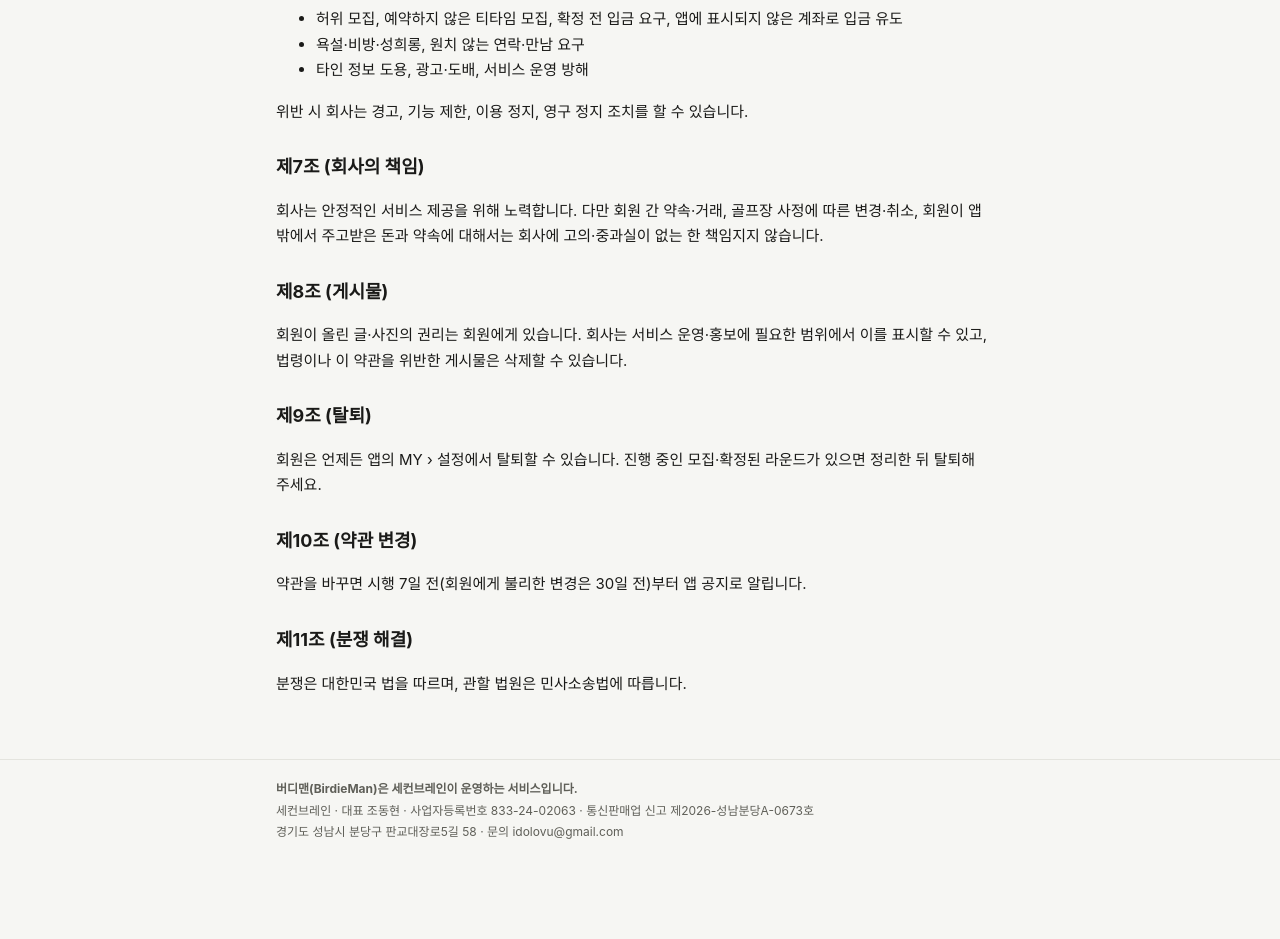
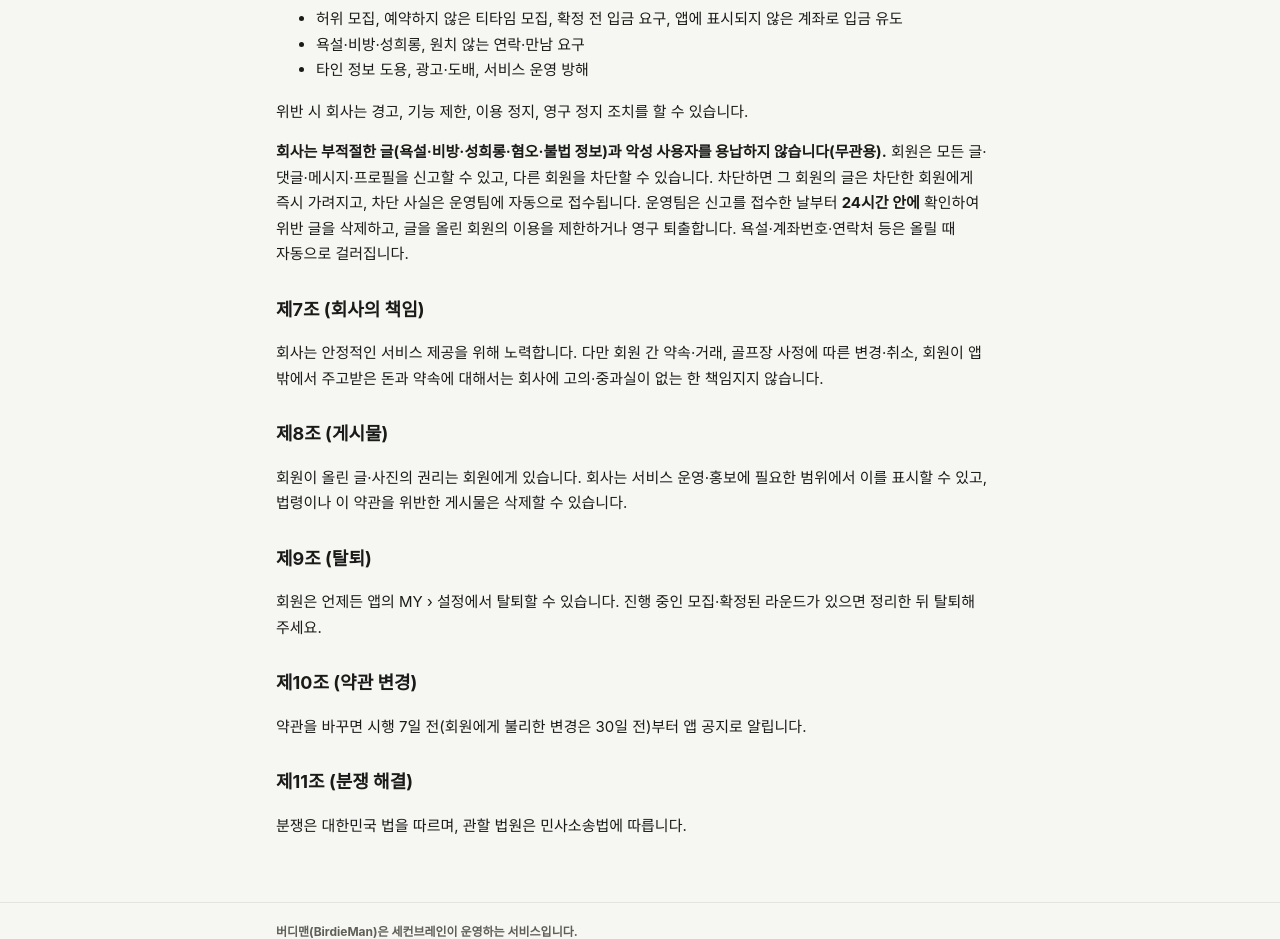
Before and after one commit to dong-hyun-cho/birdieman-site, a plain HTML site: page terms.html in a window 1280 px wide. Shown: the part 1100-2039 px from the top of the page. Before the commit the page ends 1975 px from the top, so only its background shows below. Drawn offline with Linux system fonts and the light colour scheme.

Commit message:
약관: 부적절한 글·악성 사용자 무관용, 24시간 처리·퇴출 조항

```diff
--- a/terms.html
+++ b/terms.html
@@ -45,6 +45,7 @@
 <li>타인 정보 도용, 광고·도배, 서비스 운영 방해</li>
 </ul>
 <p>위반 시 회사는 경고, 기능 제한, 이용 정지, 영구 정지 조치를 할 수 있습니다.</p>
+<p><strong>회사는 부적절한 글(욕설·비방·성희롱·혐오·불법 정보)과 악성 사용자를 용납하지 않습니다(무관용).</strong> 회원은 모든 글·댓글·메시지·프로필을 신고할 수 있고, 다른 회원을 차단할 수 있습니다. 차단하면 그 회원의 글은 차단한 회원에게 즉시 가려지고, 차단 사실은 운영팀에 자동으로 접수됩니다. 운영팀은 신고를 접수한 날부터 <strong>24시간 안에</strong> 확인하여 위반 글을 삭제하고, 글을 올린 회원의 이용을 제한하거나 영구 퇴출합니다. 욕설·계좌번호·연락처 등은 올릴 때 자동으로 걸러집니다.</p>
 
 <h2>제7조 (회사의 책임)</h2>
 <p>회사는 안정적인 서비스 제공을 위해 노력합니다. 다만 회원 간 약속·거래, 골프장 사정에 따른 변경·취소, 회원이 앱 밖에서 주고받은 돈과 약속에 대해서는 회사에 고의·중과실이 없는 한 책임지지 않습니다.</p>
```
